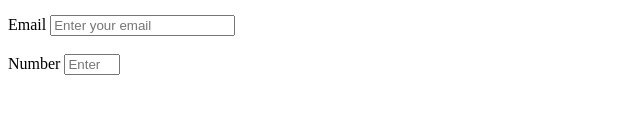
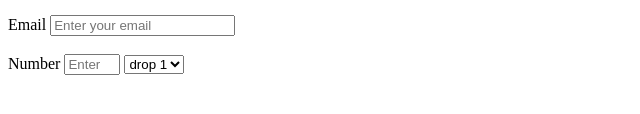
Before and after one commit to Timmyuiop88/microverse, a plain HTML site: page index.html in a window 1280 px wide. Shown: the part 138-252 px from the top of the page, without its empty margins (0-640 px from the left). Drawn offline with Linux system fonts and the light colour scheme.

Commit message:
add new dropdown

```diff
--- a/index.html
+++ b/index.html
@@ -19,7 +19,7 @@
     <input type="email" id="email" placeholder="Enter your email"><br><br>
     <label id="number-label">Number</label>
     <input type="number" id "number min="10" max="50" placeholder="Enter your number">
-
+    <select id="dropdown"><option>drop 1</option><option>drop2</option></select>
 
 
     </form>
```
